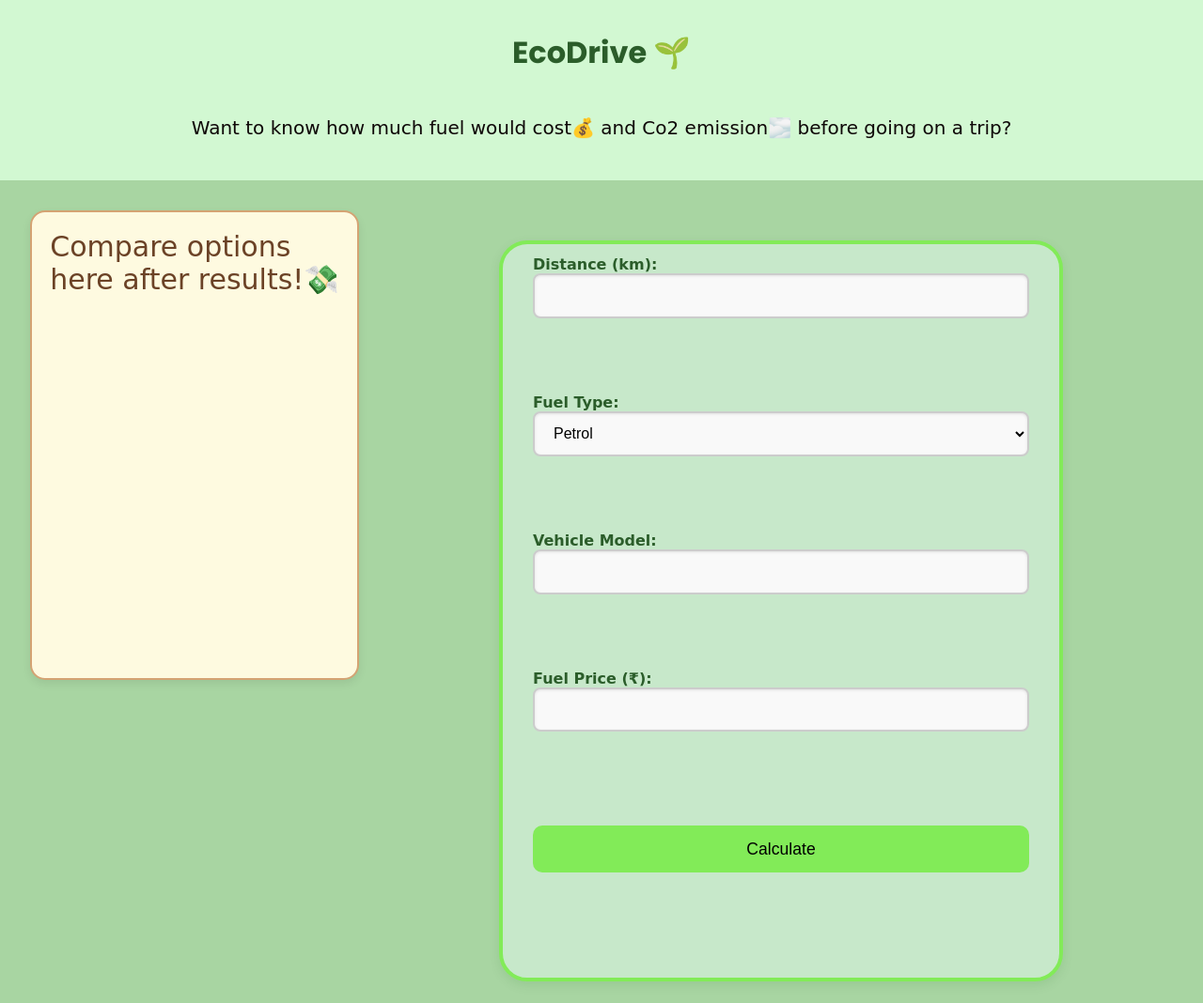
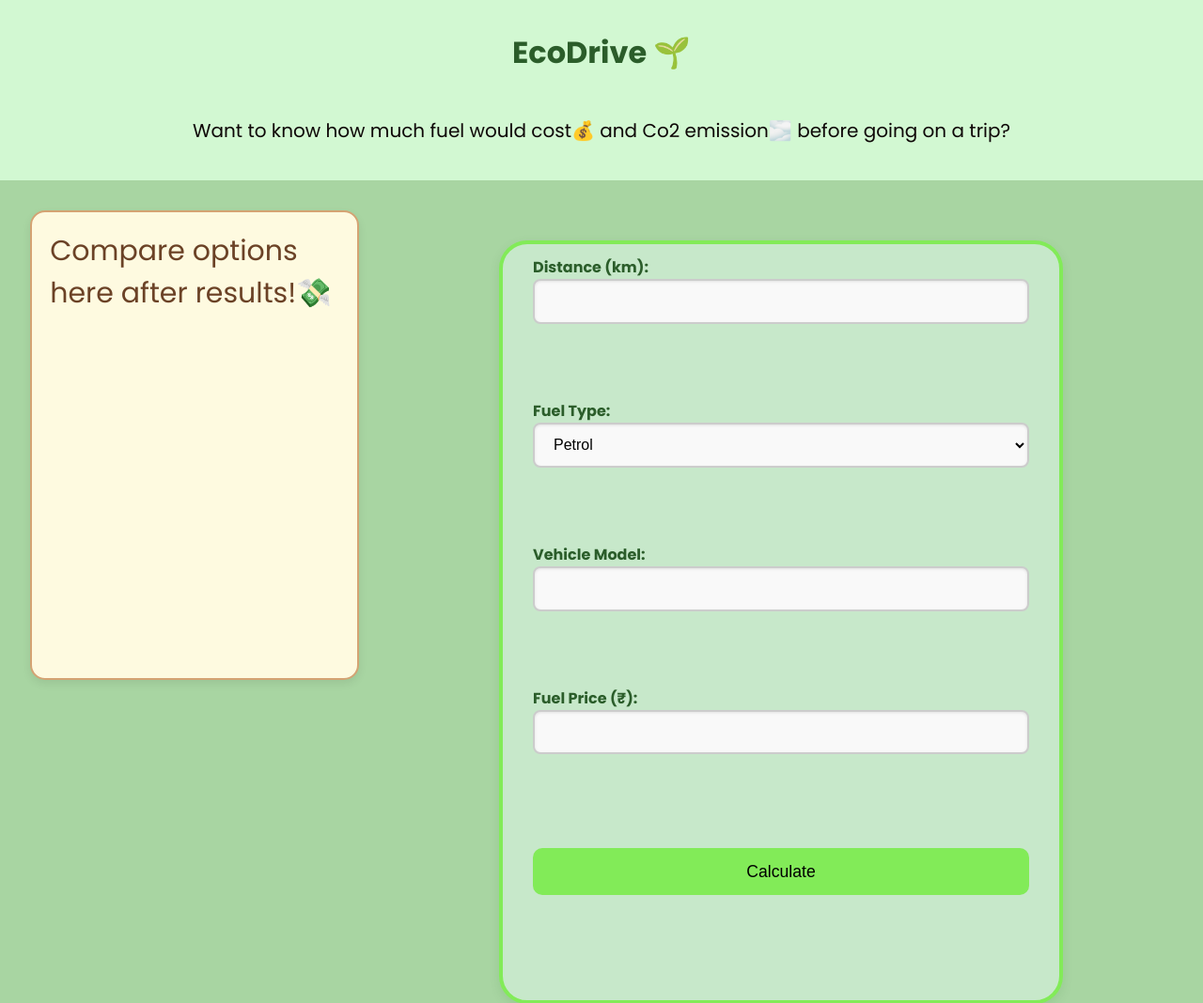
Before and after one commit to Kartik-kodes/ecodrive, a website: page index.html in a window 1280 px wide. Shown: the top 1068 px of the page at 94% size. Drawn offline with Linux system fonts and the light colour scheme.

Commit message:
Update style.css

```diff
--- a/style.css
+++ b/style.css
@@ -138,7 +138,7 @@ form label {
   display: flex;
   flex-direction: column;
   font-weight: bold;
-  font-family: cursive;
+
   opacity: 0;
   animation: fadeIn 0.5s ease forwards;
   animation-delay: 0.5s;
@@ -195,7 +195,7 @@ nav {
   text-align: center;
 
   padding: 2rem;
-  font-family: cursive;
+
   font-size: 20px;
   font-weight: 400;
   opacity: 0;
@@ -204,7 +204,7 @@ nav {
 }
 
 .side-card{
-  font-family: cursive;
+
   font-size: 30px;
   background-color: #b9c4bc;
 }
```
